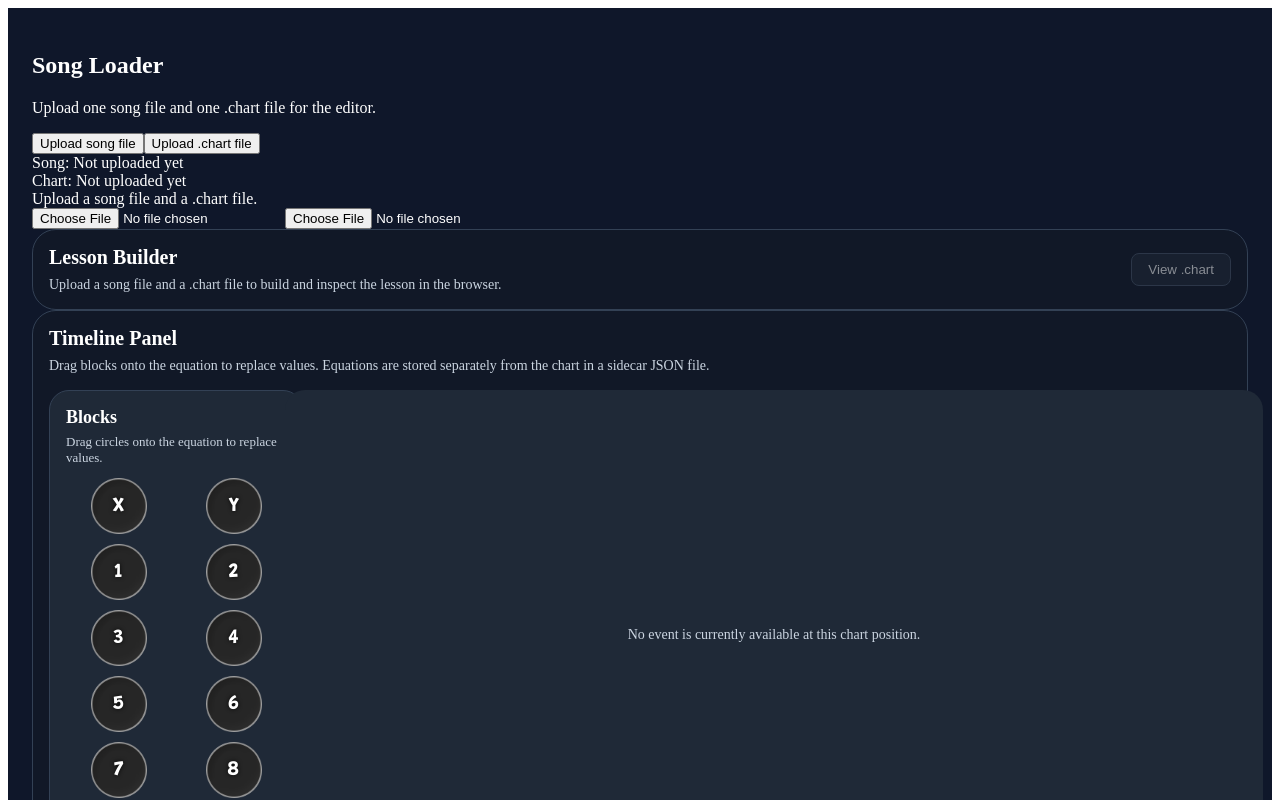
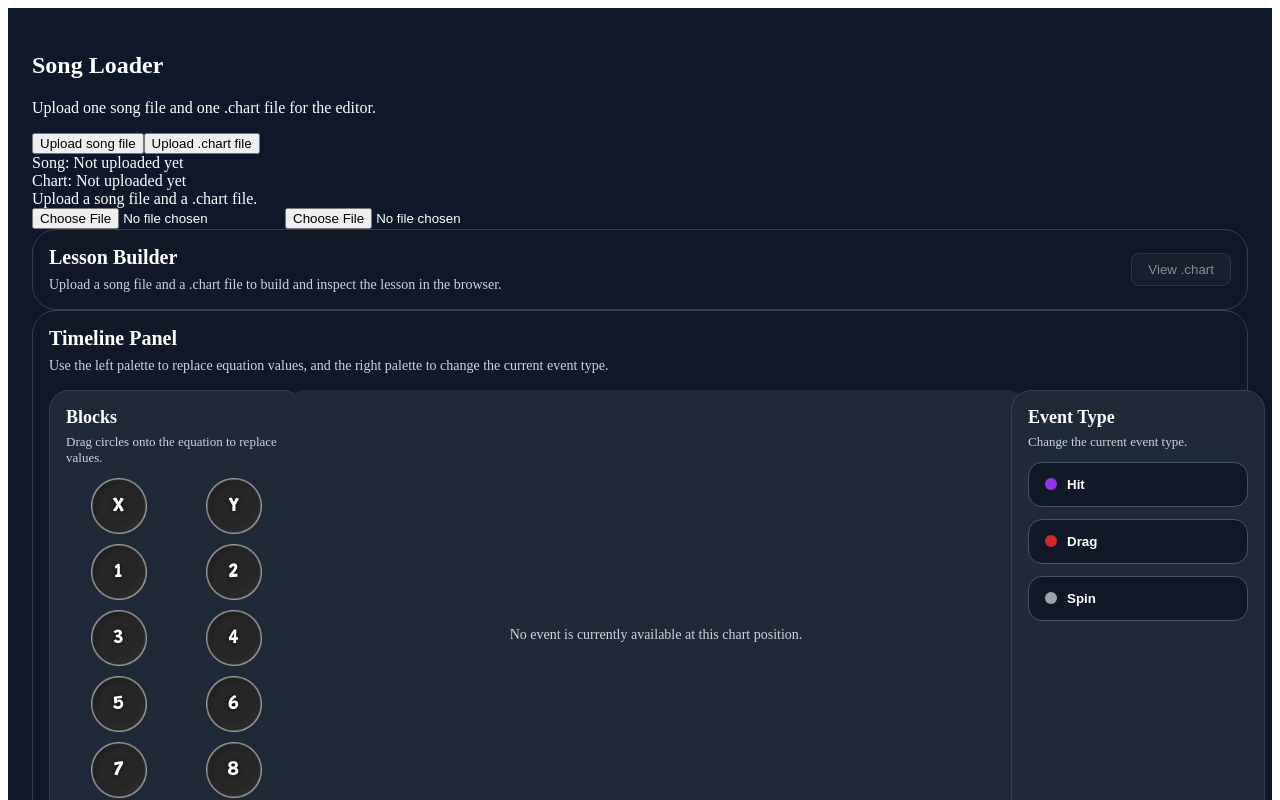
Before and after one commit to Thiiia/ultrarapidplatform, a Next.js app: page /editor in a window 1280 px wide. Shown: the top 800 px of the page. Built offline with nearby package versions, Linux system fonts and the light colour scheme.

Commit message:
Adding hit, drag, spin blocks

```diff
--- a/components/editor/BrowserTimelinePanel.tsx
+++ b/components/editor/BrowserTimelinePanel.tsx
@@ -3,11 +3,13 @@
 import { useEffect, useMemo, useRef, useState } from "react"
 import { EventEquationEditor, EquationValue } from "./EventEquationEditor"
 import { EquationBlockPalette } from "./EquationBlockPalette"
+import { EventTypePalette } from "./EventTypePalette"
 
 type BrowserTimelinePanelProps = {
   songFile: File | null
   chartText: string
   chartFileName?: string
+  onChartTextChange?: (nextChartText: string) => void
 }
 
 type ChartEventType = "hit" | "drag" | "spin"
@@ -52,6 +54,7 @@ type EquationBindingsFile = {
 
 const HIT_COLOR = { r: 147, g: 51, b: 234 }
 const DRAG_COLOR = { r: 220, g: 38, b: 38 }
+const SPIN_COLOR = { r: 156, g: 163, b: 175 }
 const EMPTY_COLOR = { r: 51, g: 65, b: 85 }
 
 const DEFAULT_EQUATION: EquationValue = {
@@ -107,9 +110,7 @@ function parseResolution(chartText: string) {
 
 function parseSyncTrack(chartText: string) {
   const syncSectionMatch = chartText.match(/\[SyncTrack\]\s*\{([\s\S]*?)\}/i)
-  if (!syncSectionMatch) {
-    return [{ tick: 0, bpm: 120 }]
-  }
+  if (!syncSectionMatch) return [{ tick: 0, bpm: 120 }]
 
   const section = syncSectionMatch[1]
   const matches = [...section.matchAll(/^\s*(\d+)\s*=\s*B\s+(\d+)/gm)]
@@ -118,8 +119,7 @@ function parseSyncTrack(chartText: string) {
     .map((match) => {
       const tick = Number(match[1])
       const raw = Number(match[2])
-      const bpm = raw / 1000
-      return { tick, bpm }
+      return { tick, bpm: raw / 1000 }
     })
     .filter((point) => Number.isFinite(point.tick) && Number.isFinite(point.bpm) && point.bpm > 0)
     .sort((a, b) => a.tick - b.tick)
@@ -149,8 +149,7 @@ function tickToSeconds(tick: number, resolution: number, bpmPoints: SyncBpmPoint
 
     if (deltaTicks > 0) {
       const beats = deltaTicks / resolution
-      const secondsPerBeat = 60 / current.bpm
-      totalSeconds += beats * secondsPerBeat
+      totalSeconds += beats * (60 / current.bpm)
     }
 
     if (!next || tick < next.tick) break
@@ -174,12 +173,14 @@ function parseTrackSection(chartText: string) {
   for (const sectionName of preferredSections) {
     const regex = new RegExp(`\\[${sectionName}\\]\\s*\\{([\\s\\S]*?)\\}`, "i")
     const match = chartText.match(regex)
-    if (match) {
-      return match[1]
-    }
+    if (match) return match[1]
   }
 
   return ""
+}
+
+function buildEventId(type: ChartEventType, tick: number, lane: number, length: number, index: number) {
+  return `${type}:${tick}:${lane}:${length}:${index}`
 }
 
 function parseChartData(chartText: string): ParsedChartData {
@@ -209,7 +210,7 @@ function parseChartData(chartText: string): ParsedChartData {
       const color = type === "drag" ? DRAG_COLOR : HIT_COLOR
 
       return {
-        id: `${type}:${tick}:${lane}:${length}:${index}`,
+        id: buildEventId(type, tick, lane, length, index),
         type,
         tick,
         lane,
@@ -219,14 +220,12 @@ function parseChartData(chartText: string): ParsedChartData {
         color,
       }
     })
-    .filter((event) => {
-      return (
+    .filter((event) =>
       Number.isFinite(event.tick) &&
       Number.isFinite(event.lane) &&
       Number.isFinite(event.length) &&
       Number.isFinite(event.seconds)
     )
-    })
     .sort((a, b) => a.seconds - b.seconds)
 
   const hits = noteEvents.filter((event) => event.type === "hit")
@@ -236,14 +235,7 @@ function parseChartData(chartText: string): ParsedChartData {
   const events = [...hits, ...drags, ...spins].sort((a, b) => a.seconds - b.seconds)
   const maxTick = events.length ? Math.max(...events.map((event) => event.tick)) : 0
 
-  return {
-    resolution,
-    events,
-    hits,
-    drags,
-    spins,
-    maxTick,
-  }
+  return { resolution, events, hits, drags, spins, maxTick }
 }
 
 function getNearbyEvents(events: ParsedChartEvent[], currentTime: number, windowSeconds = 3) {
@@ -256,9 +248,7 @@ function buildTimelineSegments(
   sliderWidthPx = 1200,
   segmentWidthPx = 4
 ): TimelineSegment[] {
-  if (!Number.isFinite(duration) || duration <= 0) {
-    return []
-  }
+  if (!Number.isFinite(duration) || duration <= 0) return []
 
   const segmentCount = Math.max(1, Math.ceil(sliderWidthPx / segmentWidthPx))
   const secondsPerSegment = duration / segmentCount
@@ -273,21 +263,14 @@ function buildTimelineSegments(
     )
 
     const color = averageColors(segmentEvents.map((event) => event.color))
-
-    segments.push({
-      startSeconds,
-      endSeconds,
-      color,
-    })
+    segments.push({ startSeconds, endSeconds, color })
   }
 
   return segments
 }
 
 function buildSegmentGradient(segments: TimelineSegment[], duration: number) {
-  if (!segments.length || duration <= 0) {
-    return "#334155"
-  }
+  if (!segments.length || duration <= 0) return "#334155"
 
   const stops: string[] = []
 
@@ -323,20 +306,38 @@ function buildChartSignature(parsed: ParsedChartData) {
   return `${parsed.resolution}:${parsed.maxTick}:${parsed.events.length}`
 }
 
-function downloadEquationBindings(
-  fileName: string,
-  content: EquationBindingsFile
-) {
-  const blob = new Blob([JSON.stringify(content, null, 2)], {
-    type: "application/json",
-  })
-
+function downloadEquationBindings(fileName: string, content: EquationBindingsFile) {
+  const blob = new Blob([JSON.stringify(content, null, 2)], { type: "application/json" })
   const url = URL.createObjectURL(blob)
   const anchor = document.createElement("a")
   anchor.href = url
   anchor.download = fileName
   anchor.click()
   URL.revokeObjectURL(url)
+}
+
+function updateChartEventType(
+  chartText: string,
+  event: ParsedChartEvent,
+  nextType: ChartEventType
+) {
+  if (nextType === "spin") {
+    return chartText
+  }
+
+  const currentLength = event.length
+  const nextLength = nextType === "hit" ? 0 : currentLength > 0 ? currentLength : 240
+
+  const escapedTick = String(event.tick).replace(/[.*+?^${}()|[\]\\]/g, "\\$&")
+  const escapedLane = String(event.lane).replace(/[.*+?^${}()|[\]\\]/g, "\\$&")
+  const escapedLength = String(event.length).replace(/[.*+?^${}()|[\]\\]/g, "\\$&")
+
+  const pattern = new RegExp(
+    `(^\\s*${escapedTick}\\s*=\\s*N\\s+${escapedLane}\\s+)${escapedLength}(\\s*$)`,
+    "m"
+  )
+
+  return chartText.replace(pattern, `$1${nextLength}$2`)
 }
 
 function HorizontalDotPanel({
@@ -349,47 +350,14 @@ function HorizontalDotPanel({
   dotClassName: string
 }) {
   return (
-    <div
-      style={{
-        borderRadius: "16px",
-        border: "1px solid #334155",
-        padding: "16px",
-        background: "#1e293b",
-        display: "flex",
-        flexDirection: "column",
-        gap: "12px",
-      }}
-    >
-      <div
-        style={{
-          display: "flex",
-          alignItems: "center",
-          justifyContent: "space-between",
-        }}
-      >
-        <h3 style={{ margin: 0, fontSize: "16px", fontWeight: 600, color: "#FFFFFF" }}>
-          {title}
-        </h3>
+    <div style={{ borderRadius: "16px", border: "1px solid #334155", padding: "16px", background: "#1e293b", display: "flex", flexDirection: "column", gap: "12px" }}>
+      <div style={{ display: "flex", alignItems: "center", justifyContent: "space-between" }}>
+        <h3 style={{ margin: 0, fontSize: "16px", fontWeight: 600, color: "#FFFFFF" }}>{title}</h3>
         <p style={{ margin: 0, fontSize: "14px", color: "#cbd5e1" }}>Count: {events.length}</p>
       </div>
 
-      <div
-        style={{
-          borderRadius: "12px",
-          border: "1px solid #334155",
-          background: "#0f172a",
-          padding: "12px",
-          minHeight: "56px",
-        }}
-      >
-        <div
-          style={{
-            display: "flex",
-            flexWrap: "wrap",
-            gap: "8px",
-            alignItems: "center",
-          }}
-        >
+      <div style={{ borderRadius: "12px", border: "1px solid #334155", background: "#0f172a", padding: "12px", minHeight: "56px" }}>
+        <div style={{ display: "flex", flexWrap: "wrap", gap: "8px", alignItems: "center" }}>
           {events.length === 0 ? (
             <div style={{ fontSize: "14px", color: "#94a3b8" }}>No nearby events.</div>
           ) : (
@@ -398,12 +366,7 @@ function HorizontalDotPanel({
                 key={`${title}-${event.tick}-${event.lane}-${index}`}
                 title={`${event.label} • ${formatTime(event.seconds)} • tick ${event.tick} • lane ${laneLabel(event.lane)}`}
                 className={dotClassName}
-                style={{
-                  width: "12px",
-                  height: "12px",
-                  borderRadius: "9999px",
-                  flexShrink: 0,
-                }}
+                style={{ width: "12px", height: "12px", borderRadius: "9999px", flexShrink: 0 }}
               />
             ))
           )}
@@ -417,6 +380,7 @@ export function BrowserTimelinePanel({
   songFile,
   chartText,
   chartFileName = "chart.chart",
+  onChartTextChange,
 }: BrowserTimelinePanelProps) {
   const audioRef = useRef<HTMLAudioElement | null>(null)
   const importInputRef = useRef<HTMLInputElement | null>(null)
@@ -432,12 +396,13 @@ export function BrowserTimelinePanel({
   const [equationsByEventId, setEquationsByEventId] = useState<Record<string, EquationValue>>({})
 
   useEffect(() => {
+    setEquationsByEventId((prev) => {
       const nextBindings: Record<string, EquationValue> = {}
       parsed.events.forEach((event) => {
-      nextBindings[event.id] = equationsByEventId[event.id] ?? { ...DEFAULT_EQUATION }
+        nextBindings[event.id] = prev[event.id] ?? { ...DEFAULT_EQUATION }
       })
-    setEquationsByEventId(nextBindings)
-    // eslint-disable-next-line react-hooks/exhaustive-deps
+      return nextBindings
+    })
   }, [parsed])
 
   useEffect(() => {
@@ -482,16 +447,12 @@ export function BrowserTimelinePanel({
   const handleSliderChange = (value: number) => {
     const audio = audioRef.current
     setCurrentTime(value)
-
-    if (audio) {
-      audio.currentTime = value
-    }
+    if (audio) audio.currentTime = value
   }
 
   const handlePlayPause = async () => {
     const audio = audioRef.current
     if (!audio) return
-
     if (audio.paused) {
       await audio.play()
       setIsPlaying(true)
@@ -501,30 +462,13 @@ export function BrowserTimelinePanel({
     }
   }
 
-  const nearbyHits = useMemo(
-    () => getNearbyEvents(parsed.hits, currentTime),
-    [parsed.hits, currentTime]
-  )
+  const nearbyHits = useMemo(() => getNearbyEvents(parsed.hits, currentTime), [parsed.hits, currentTime])
+  const nearbyDrags = useMemo(() => getNearbyEvents(parsed.drags, currentTime), [parsed.drags, currentTime])
+  const nearbySpins = useMemo(() => getNearbyEvents(parsed.spins, currentTime), [parsed.spins, currentTime])
 
-  const nearbyDrags = useMemo(
-    () => getNearbyEvents(parsed.drags, currentTime),
-    [parsed.drags, currentTime]
-  )
-
-  const nearbySpins = useMemo(
-    () => getNearbyEvents(parsed.spins, currentTime),
-    [parsed.spins, currentTime]
-  )
-
-  const currentEventIndex = useMemo(
-    () => getCurrentEventIndex(parsed.events, currentTime),
-    [parsed.events, currentTime]
-  )
-
+  const currentEventIndex = useMemo(() => getCurrentEventIndex(parsed.events, currentTime), [parsed.events, currentTime])
   const currentEvent = currentEventIndex >= 0 ? parsed.events[currentEventIndex] : null
-  const currentEquation = currentEvent
-    ? equationsByEventId[currentEvent.id] ?? DEFAULT_EQUATION
-    : null
+  const currentEquation = currentEvent ? equationsByEventId[currentEvent.id] ?? DEFAULT_EQUATION : null
 
   const chartPosition = duration > 0 ? currentTime / duration : 0
   const estimatedChartTick = Math.round(chartPosition * parsed.maxTick)
@@ -543,10 +487,7 @@ export function BrowserTimelinePanel({
     try {
       const raw = await file.text()
       const parsedFile = JSON.parse(raw) as EquationBindingsFile
-
-      if (!parsedFile.bindings || typeof parsedFile.bindings !== "object") {
-        return
-      }
+      if (!parsedFile.bindings || typeof parsedFile.bindings !== "object") return
 
       if (parsedFile.chartSignature !== chartSignature) {
         console.warn("Equation binding file does not match current chart signature.")
@@ -561,50 +502,40 @@ export function BrowserTimelinePanel({
     }
   }
 
+  const handleTypeChange = (nextType: ChartEventType) => {
+    if (!currentEvent) return
+
+    const nextChartText = updateChartEventType(chartText, currentEvent, nextType)
+    if (nextChartText !== chartText) {
+      onChartTextChange?.(nextChartText)
+    }
+  }
+
   return (
-    <div
-      style={{
-        borderRadius: "24px",
-        border: "1px solid #334155",
-        padding: "16px",
-        display: "flex",
-        flexDirection: "column",
-        gap: "16px",
-        background: "#111827",
-        color: "#FFFFFF",
-      }}
-    >
+    <div style={{ borderRadius: "24px", border: "1px solid #334155", padding: "16px", display: "flex", flexDirection: "column", gap: "16px", background: "#111827", color: "#FFFFFF" }}>
       <div>
         <h2 style={{ margin: 0, fontSize: "20px", fontWeight: 700, color: "#FFFFFF" }}>
           Timeline Panel
         </h2>
         <p style={{ marginTop: "8px", marginBottom: 0, fontSize: "14px", color: "#cbd5e1" }}>
-          Drag blocks onto the equation to replace values. Equations are stored separately from the chart in a sidecar JSON file.
+          Use the left palette to replace equation values, and the right palette to change the current event type.
         </p>
       </div>
 
       <div
         style={{
           display: "grid",
-          gridTemplateColumns: "220px 1fr",
+          gridTemplateColumns: "220px 1fr 220px",
           gap: "16px",
           alignItems: "stretch",
           width: "100%",
-          maxWidth: "1200px",
+          maxWidth: "1440px",
           margin: "0 auto",
         }}
       >
         <EquationBlockPalette />
 
-        <div
-          style={{
-            width: "100%",
-            minHeight: "280px",
-            background: "#1f2937",
-            borderRadius: "20px",
-            padding: "16px",
-          }}
-        >
+        <div style={{ width: "100%", minHeight: "280px", background: "#1f2937", borderRadius: "20px", padding: "16px" }}>
           {currentEvent && currentEquation ? (
             <EventEquationEditor
               value={currentEquation}
@@ -616,35 +547,19 @@ export function BrowserTimelinePanel({
               }}
             />
           ) : (
-            <div
-              style={{
-                height: "100%",
-                width: "100%",
-                display: "flex",
-                alignItems: "center",
-                justifyContent: "center",
-                fontSize: "14px",
-                color: "#cbd5e1",
-              }}
-            >
+            <div style={{ height: "100%", width: "100%", display: "flex", alignItems: "center", justifyContent: "center", fontSize: "14px", color: "#cbd5e1" }}>
               No event is currently available at this chart position.
             </div>
           )}
         </div>
+
+        <EventTypePalette
+          currentType={currentEvent?.type ?? null}
+          onSelectType={handleTypeChange}
+        />
       </div>
 
-      <div
-        style={{
-          display: "flex",
-          alignItems: "center",
-          gap: "12px",
-          flexWrap: "wrap",
-          color: "#FFFFFF",
-          width: "100%",
-          maxWidth: "1200px",
-          margin: "0 auto",
-        }}
-      >
+      <div style={{ display: "flex", alignItems: "center", gap: "12px", flexWrap: "wrap", color: "#FFFFFF", width: "100%", maxWidth: "1440px", margin: "0 auto" }}>
         <button
           type="button"
           onClick={handlePlayPause}
@@ -699,9 +614,7 @@ export function BrowserTimelinePanel({
           style={{ display: "none" }}
           onChange={(event) => {
             const file = event.target.files?.[0]
-            if (file) {
-              void handleImport(file)
-            }
+            if (file) void handleImport(file)
             event.currentTarget.value = ""
           }}
         />
@@ -726,7 +639,7 @@ export function BrowserTimelinePanel({
       <div
         style={{
           width: "100%",
-          maxWidth: "1200px",
+          maxWidth: "1440px",
           margin: "0 auto",
           borderRadius: "12px",
           border: "1px solid #334155",
@@ -752,33 +665,10 @@ export function BrowserTimelinePanel({
         />
       </div>
 
-      <div
-        style={{
-          display: "flex",
-          flexDirection: "column",
-          gap: "16px",
-          width: "100%",
-          maxWidth: "1200px",
-          margin: "0 auto",
-        }}
-      >
-        <HorizontalDotPanel
-          title="Hits"
-          events={nearbyHits}
-          dotClassName="bg-purple-600"
-        />
-
-        <HorizontalDotPanel
-          title="Drags"
-          events={nearbyDrags}
-          dotClassName="bg-red-600"
-        />
-
-        <HorizontalDotPanel
-          title="Spins"
-          events={nearbySpins}
-          dotClassName="bg-gray-400"
-        />
+      <div style={{ display: "flex", flexDirection: "column", gap: "16px", width: "100%", maxWidth: "1440px", margin: "0 auto" }}>
+        <HorizontalDotPanel title="Hits" events={nearbyHits} dotClassName="bg-purple-600" />
+        <HorizontalDotPanel title="Drags" events={nearbyDrags} dotClassName="bg-red-600" />
+        <HorizontalDotPanel title="Spins" events={nearbySpins} dotClassName="bg-gray-400" />
       </div>
 
       {audioUrl ? (
--- a/components/editor/EditorShell.tsx
+++ b/components/editor/EditorShell.tsx
@@ -93,6 +93,7 @@ export function EditorShell({ chartFile = "" }: EditorShellProps) {
             songFile={songFile}
             chartText={chartText}
             chartFileName={chartFileName || "chart.chart"}
+            onChartTextChange={setChartText}
           />
 
           {showChart && (
--- /dev/null
+++ b/components/editor/EventTypePalette.tsx
@@ -0,0 +1,95 @@
+"use client"
+
+type EventTypePaletteProps = {
+  currentType: "hit" | "drag" | "spin" | null
+  onSelectType: (type: "hit" | "drag" | "spin") => void
+}
+
+const TYPES: Array<{
+  key: "hit" | "drag" | "spin"
+  label: string
+  color: string
+}> = [
+  { key: "hit", label: "Hit", color: "#9333ea" },
+  { key: "drag", label: "Drag", color: "#dc2626" },
+  { key: "spin", label: "Spin", color: "#9ca3af" },
+]
+
+export function EventTypePalette({
+  currentType,
+  onSelectType,
+}: EventTypePaletteProps) {
+  return (
+    <div
+      style={{
+        width: "220px",
+        minWidth: "220px",
+        borderRadius: "20px",
+        border: "1px solid #334155",
+        background: "#1f2937",
+        padding: "16px",
+        display: "flex",
+        flexDirection: "column",
+        gap: "12px",
+      }}
+    >
+      <div>
+        <h3
+          style={{
+            margin: 0,
+            fontSize: "18px",
+            fontWeight: 700,
+            color: "#FFFFFF",
+          }}
+        >
+          Event Type
+        </h3>
+        <p
+          style={{
+            marginTop: "6px",
+            marginBottom: 0,
+            fontSize: "13px",
+            color: "#cbd5e1",
+          }}
+        >
+          Change the current event type.
+        </p>
+      </div>
+
+      {TYPES.map((type) => {
+        const active = currentType === type.key
+
+        return (
+          <button
+            key={type.key}
+            type="button"
+            onClick={() => onSelectType(type.key)}
+            style={{
+              borderRadius: "14px",
+              border: active ? `2px solid ${type.color}` : "1px solid #475569",
+              background: active ? "#0f172a" : "#111827",
+              color: "#FFFFFF",
+              padding: "14px 16px",
+              cursor: "pointer",
+              textAlign: "left",
+              display: "flex",
+              alignItems: "center",
+              gap: "10px",
+            }}
+          >
+            <span
+              style={{
+                width: "12px",
+                height: "12px",
+                borderRadius: "9999px",
+                background: type.color,
+                flexShrink: 0,
+              }}
+            />
+            <span style={{ fontWeight: 600 }}>{type.label}</span>
+          </button>
+        )
+      })}
+    </div>
+  )
+}
```
Lines whose indentation alone changed are shown as unchanged.
